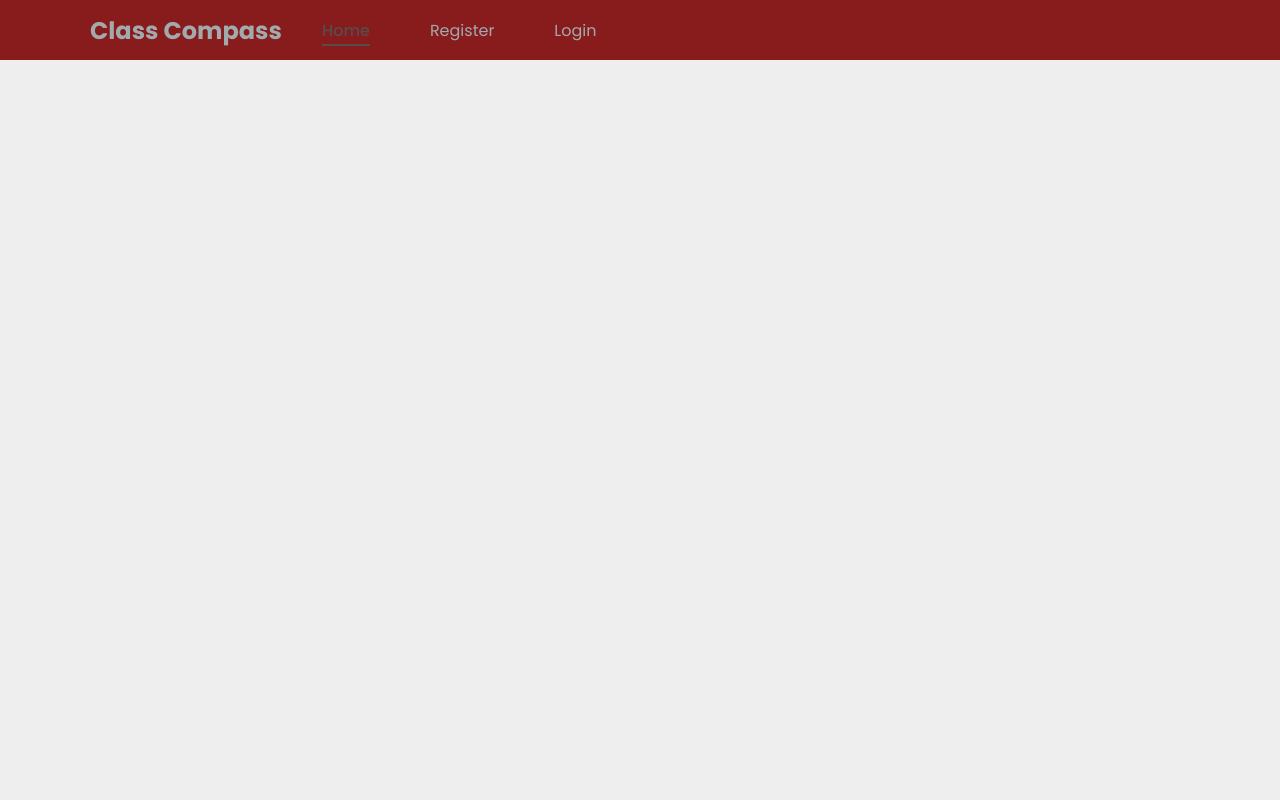
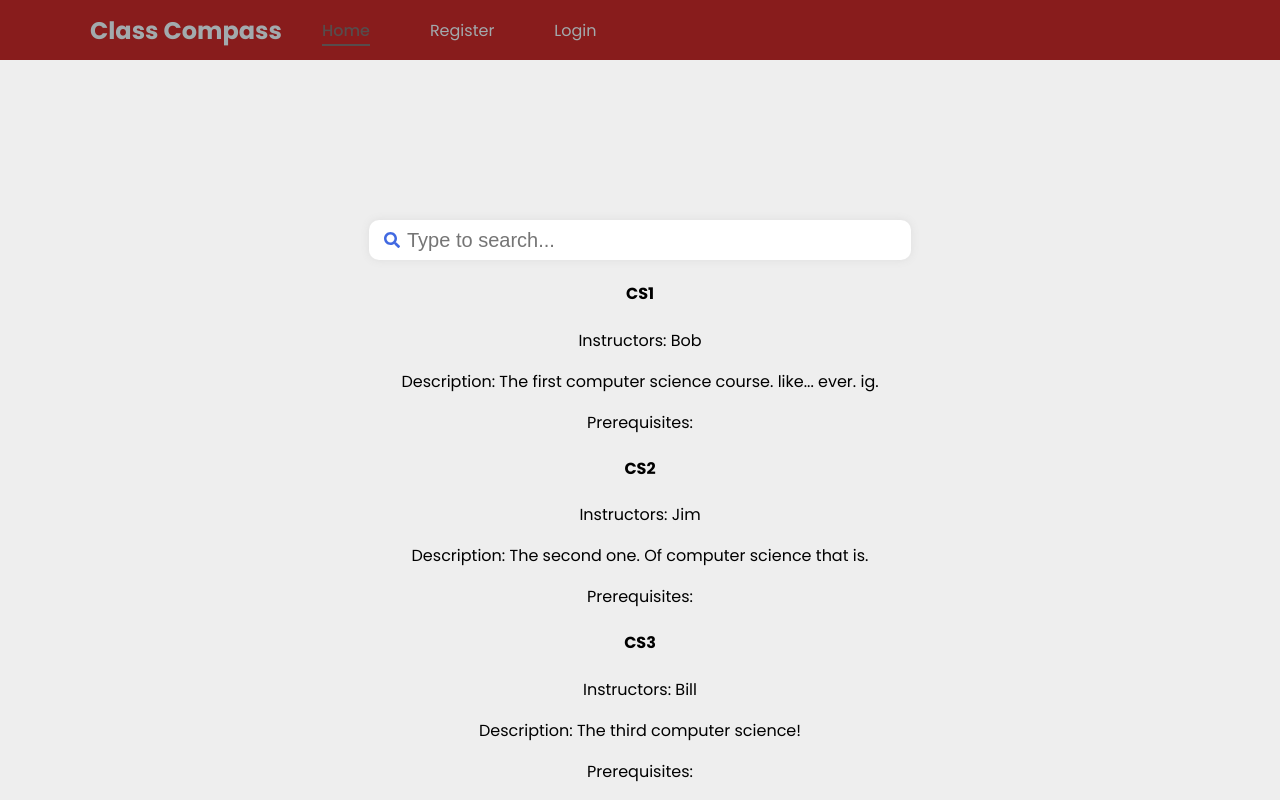
Before and after one commit to Ryu-From-Streets/classcompass, a React (Create React App) app in the folder frontend/: page / in a window 1280 px wide. Shown: the top 800 px of the page. Built offline with nearby package versions, Linux system fonts and the light colour scheme.

Commit message:
Updated home page to use search bar
Moved the search bar component from App.js into the home page, and removed the search bar list component since the changes to the search results is reflected through the filtered course list already.

```diff
--- a/frontend/src/Pages/HomePage.js
+++ b/frontend/src/Pages/HomePage.js
@@ -1,7 +1,14 @@
 import { useEffect, useState } from "react";
 
-const HomePage = ({ filteredCourses }) => {
-    const [ courses, setCourses ] = useState(null);
+
+// COMPONENTS
+import { SearchBar } from '../Components/SearchBar';
+
+
+const HomePage = () => {
+    // state for search bar components
+    const [results, setResults] = useState([]);
+    const [filteredCourses, setFilteredCourses] = useState([]);
 
     useEffect(() => {
         const fetchAllCourses = async () => {
@@ -13,16 +20,21 @@ const HomePage = ({ filteredCourses }) => {
             const jsonOfCourses = await response.json();
 
             if (response.ok) {
-                setCourses(jsonOfCourses);
+                setFilteredCourses(jsonOfCourses);
             }
-        }
+        };
 
         fetchAllCourses();
     }, []);
 
+
     return (
         <div className="HomePage">
             <div className="Courses">
+
+                <div className = "search-bar-container">
+                    <SearchBar setResults={setResults} setFilteredCourses={setFilteredCourses} />
+                </div>
 
                 {filteredCourses && filteredCourses.map((course) => (
 
```
